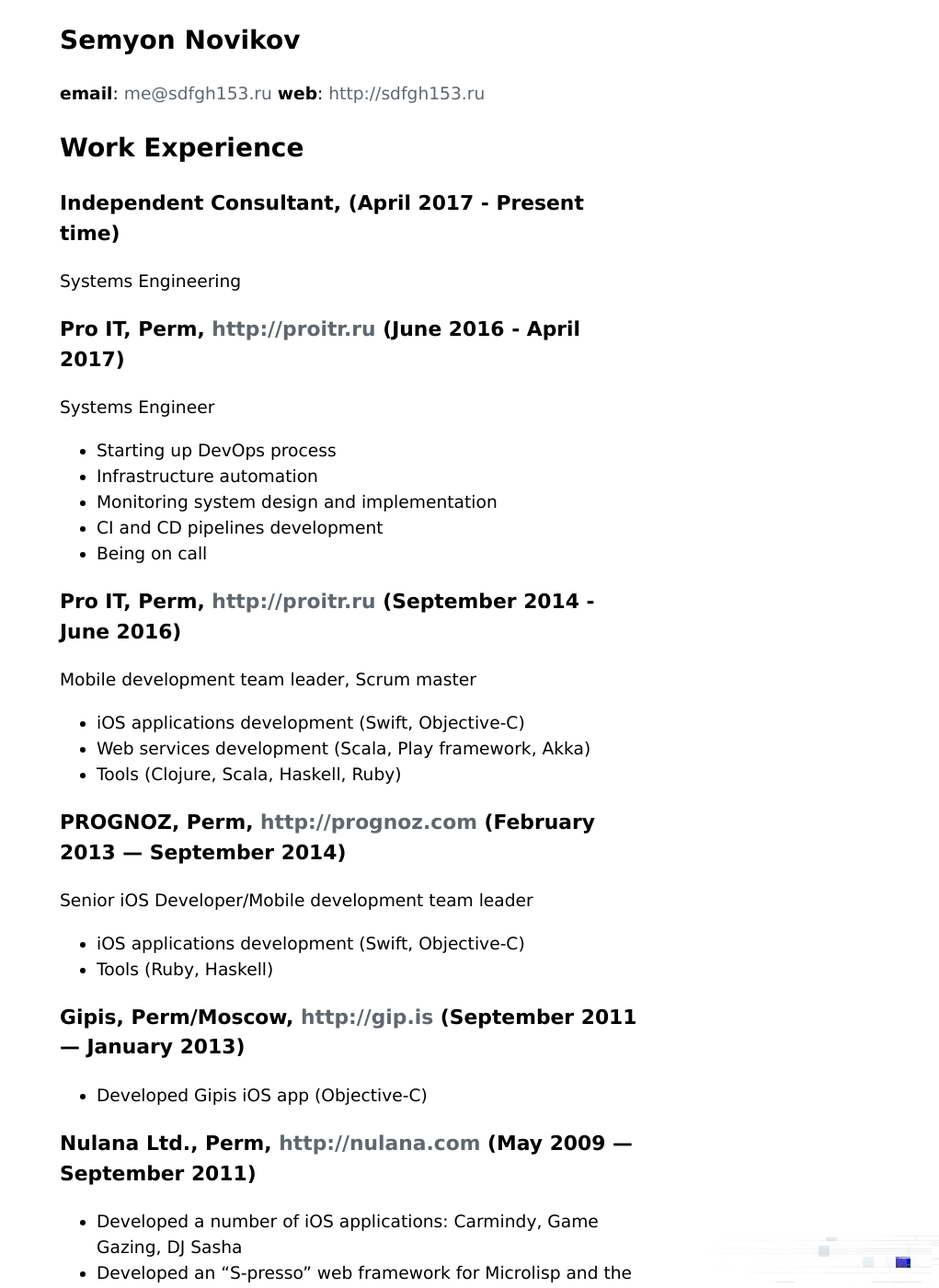
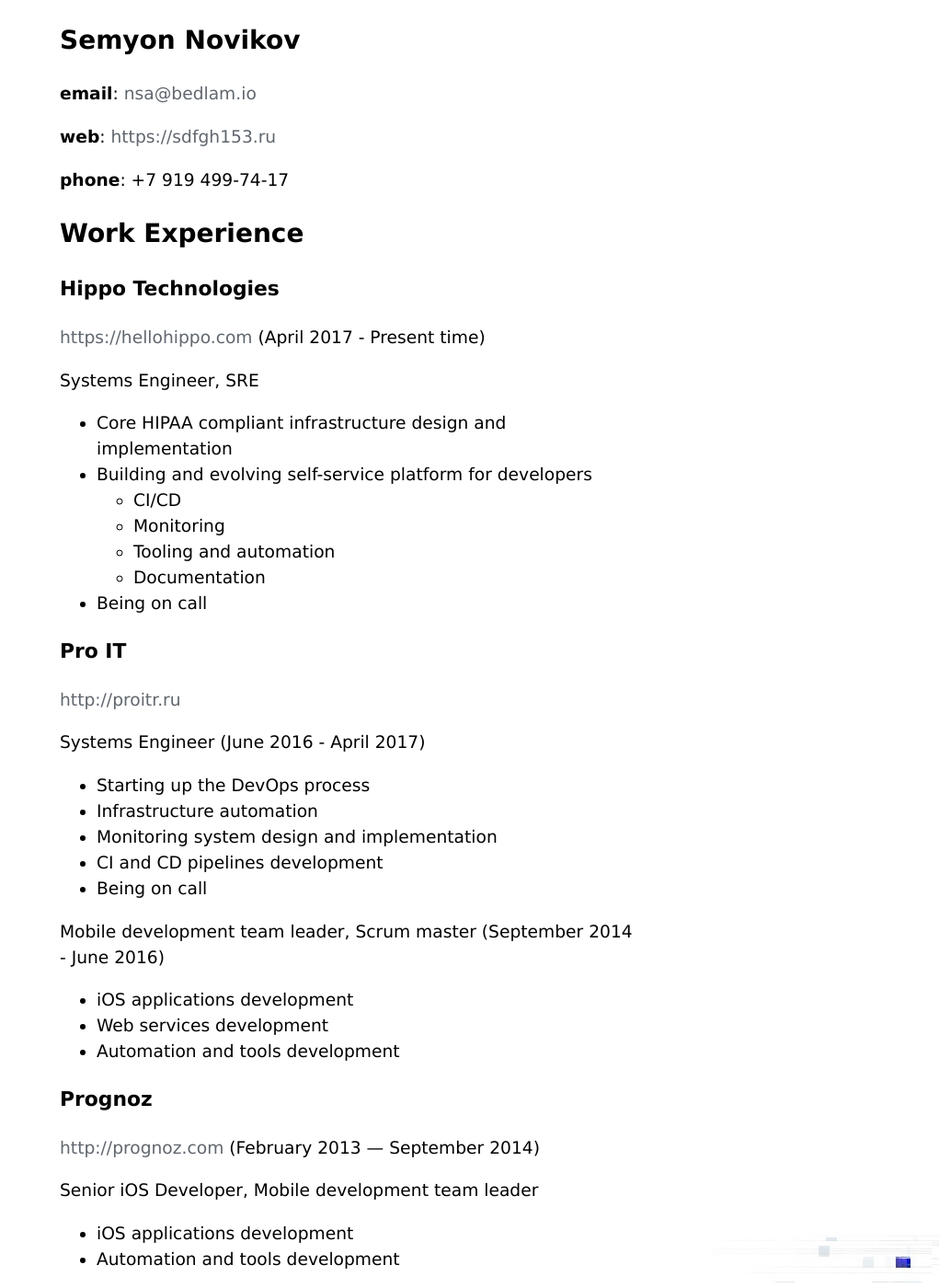
Before and after one commit to nvkv/nvkv.github.io, a Jekyll site: the page built from cv/index.md, in a window 1280 px wide and 1400 px high. Shown: the whole window at 92% size, without its empty margins (259-1280 px from the left). Built offline with Jekyll 4.4.1, drawn with Linux system fonts in a browser that asks for light colours; our own code applies the rules of GitHub Pages for plain Markdown files; some of the changed text lies outside the part shown.

Commit message:
Update CV and front page links

```diff
--- a/cv/index.md
+++ b/cv/index.md
@@ -1,98 +1,136 @@
 ---
 layout: cv
+documentclass: article
+fontsize: 12pt
+fontfamily: charter
+pagestyle: empty
+colorlinks: linkcolor
 ---
 
 Semyon Novikov
 ===========
 
-**email**: <me@sdfgh153.ru>
-**web**: <http://sdfgh153.ru>
+**email**: <nsa@bedlam.io>
 
-## Work Experience
+**web**: <https://sdfgh153.ru>
 
-### Independent Consultant, (April 2017 - Present time)
-Systems Engineering
+**phone**: +7 919 499-74-17
 
-### Pro IT, Perm, <http://proitr.ru> (June 2016 - April 2017)
-Systems Engineer
+# Work Experience
 
-- Starting up DevOps process
+### Hippo Technologies
+<https://hellohippo.com> (April 2017 - Present time)
+
+Systems Engineer, SRE
+
+- Core HIPAA compliant infrastructure design and implementation
+- Building and evolving self-service platform for developers
+  - CI/CD
+  - Monitoring
+  - Tooling and automation
+  - Documentation
+- Being on call
+
+### Pro IT
+<http://proitr.ru>
+
+Systems Engineer (June 2016 - April 2017)
+
+- Starting up the DevOps process
 - Infrastructure automation
 - Monitoring system design and implementation
 - CI and CD pipelines development
 - Being on call
 
-### Pro IT, Perm, <http://proitr.ru> (September 2014 - June 2016)
-Mobile development team leader, Scrum master
+Mobile development team leader, Scrum master (September 2014 - June 2016)
 
-- iOS applications development (Swift, Objective-C)
-- Web services development (Scala, Play framework, Akka)
-- Tools (Clojure, Scala, Haskell, Ruby)
+- iOS applications development
+- Web services development
+- Automation and tools development
 
-### PROGNOZ, Perm, <http://prognoz.com> (February 2013 — September 2014)
-Senior iOS Developer/Mobile development team leader
+### Prognoz
+<http://prognoz.com> (February 2013 — September 2014)
 
-- iOS applications development (Swift, Objective-C)
-- Tools (Ruby, Haskell)
+Senior iOS Developer, Mobile development team leader
 
-### Gipis, Perm/Moscow, <http://gip.is> (September 2011 — January 2013)
+- iOS applications development
+- Automation and tools development
 
-- Developed Gipis iOS app (Objective-C)
+### Gipis
+(September 2011 — January 2013)
 
-### Nulana Ltd., Perm, <http://nulana.com> (May 2009 — September 2011)
+iOS Developer
 
-- Developed a number of iOS applications: Carmindy, Game Gazing, DJ Sasha
-- Developed an “S-presso” web framework for Microlisp and the company’s website
-- Participated in the development of the Microlisp language (standard library, few improvements in the VM and compiler)
-- Internal tools development and support (i18n backend, data backends, etc.)
+- iOS Application development
 
-### Info-telecom Ltd., Perm (January 2008 — May 2009)
+### Nulana Ltd.
+<http://nulana.com> (May 2009 — September 2011)
+
+iOS Developer
+
+- iOS Applications development
+- Internal tools and automation development
+- We wrote home brew lisp here!
+
+### Info-telecom Ltd.
+(January 2008 — May 2009)
+
 PHP/.NET Developer
 
-- Developed backend software for the file sharing network called “Herabora”
+- Development of P2P file-sharing system backend
 - Partner system’s code support
 
-### URALSTROYPROJECT Ltd., Perm, <http://uralstroyproject.ru> (June 2006 — January 2008)
+### URALSTROYPROJECT Ltd.
+<http://uralstroyproject.ru> (June 2006 — January 2008)
+
 .NET Developer
 
-- Participated in the development of document automation system
-- Developed a number of AutoCAD automation solutions in AutoLISP
+- Document automation system development
 
 # Technical Skills
 
-### Programming languages, Software development and Operations skills
+## Ops
 
-- Terraform
-- Packer
 - AWS
+- Infrastructure as Code
+  - Terraform
+  - Packer
+  - Ansible
+- Docker
 - Kubernetes
-- Monitoring toolchain: Graphite, Riemann, Grafana, Datadog, CloudWatch
-- Ansible
-- Docker, Vagrant
-- CI/CD: TeamCity, Gitlab CI, Concourse CI, CircleCI, Jenkins
-- Serverspec
+- Monitoring systems
+  - Riemann
+  - Datadog
+  - CloudWatch
+  - Prometheus
+  - Graphite
+- CI/CD
+  - CircleCI
+  - GitlabCI
+  - TeamCity
+  - Jenkins
+- Fastlane
+- Bash, Python, you name it
+
+## Dev
+
+### Real-life code running in production
+
 - Clojure
-- Scala (Play Framework, Akka)
-- Swift
-- Objective-C
+- Go
+- Swift and Objective-C
 - Ruby
-- Various Lisps (Nulana Microlisp, Scheme, Racket, Common Lisp)
+- Various Lisps
 
-### Skills used for personal projects
+### Not much in production
 
+- Rust
+- Scala
+- Javascript, Typescript, ClojureScript
 - Haskell
-- Go language
-- Javascript
-- Typescript
 - Smalltalk (Pharo, Amber)
 
-### Other computer related skills
-
-- Databases: SQLite, MySQL, PostgreSQL, Oracle, H2DB, MongoDB
-- Version control software: git, svn, mercurial
-- Operating systems: Mac OS X, Microsoft Windows, Linux, OpenBSD, FreeBSD, Plan 9
-
-### Open source projects & activity
+# Github
 
 - <https://github.com/nvkv>
 - <https://github.com/answr42>
@@ -102,5 +140,5 @@
 
 # Languages
 
+- English: advanced
 - Russian: native
-- English: advanced
--- a/index.html
+++ b/index.html
@@ -4,8 +4,7 @@
 
 <b>Semyon Novikov</b><br/>
 <ul>
-  <li style="font-family: Monaco, monospace; font-size:12px">me@sdfgh153.ru (<a
-      href="/pgp-key.html">PGP Key</a>)</li>
+  <li style="font-family: Monaco, monospace; font-size:12px">nsa@bedlam.io</li>
   <li><a href="https://keybase.io/sdfgh153">Keybase</a></li>
 </ul>
 <p id="occupation">
@@ -18,7 +17,6 @@
 
 <b>Personal</b>
 <ul>
-  <li><a class="post-link" href="/ssh-key.html">SSH key</a></li>
   <li><a class="post-link" href="/cv/">Résumé</a></li>
 </ul>
 
```
